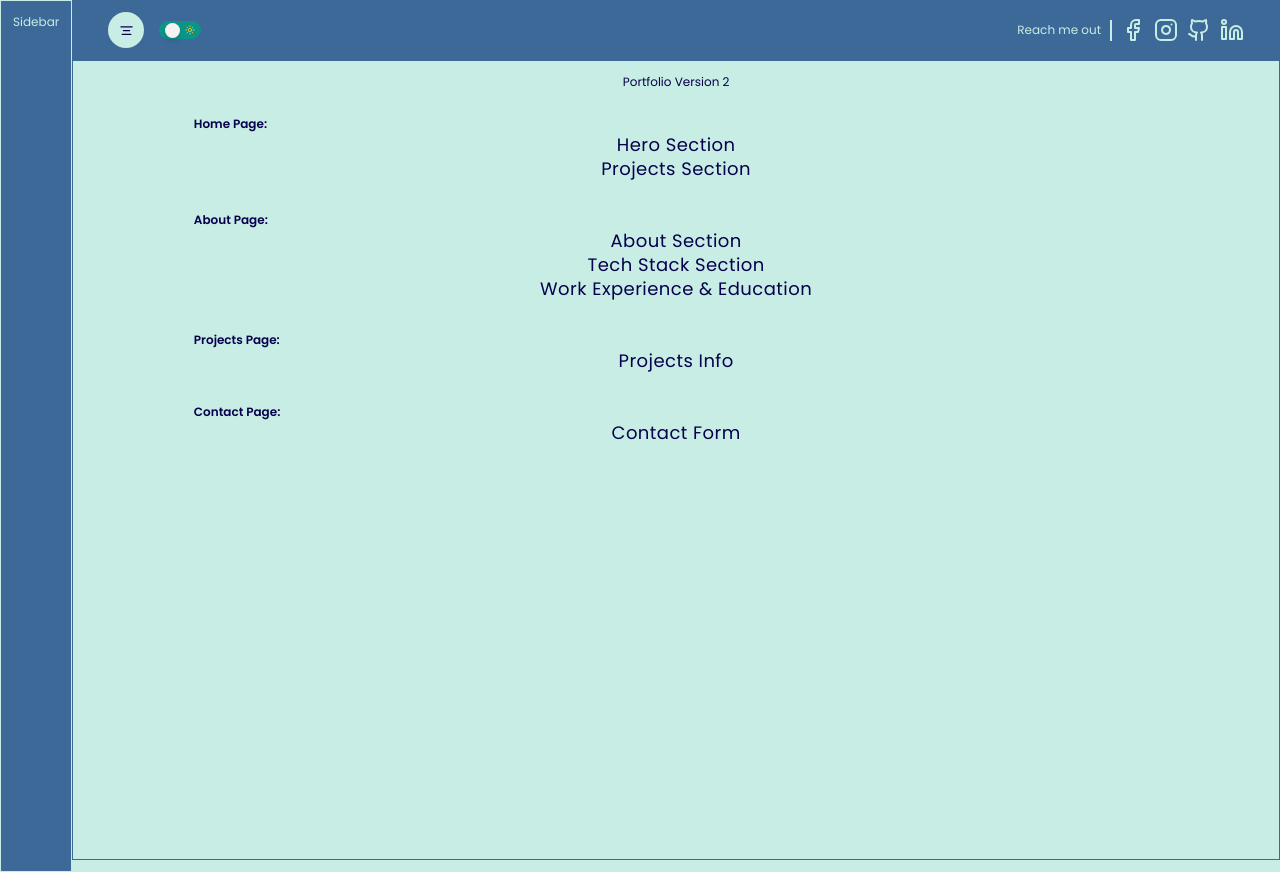
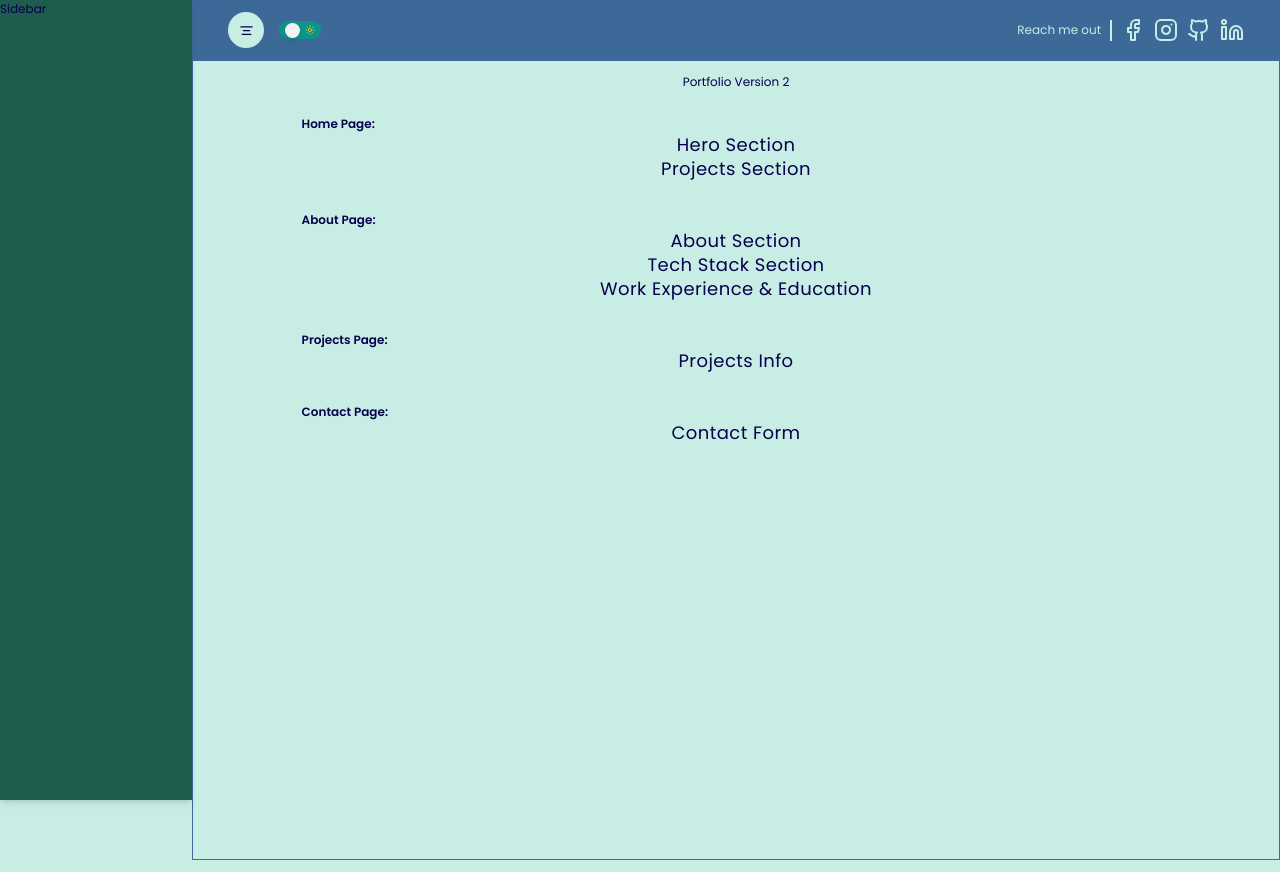
Before and after one commit to bryancastillo10/portfolio, a Next.js app: page / in a window 1280 px wide. Built offline with nearby package versions, Linux system fonts and the light colour scheme; no server answers.

Commit message:
SidebarWidth

```diff
--- a/src/app/(components)/Container/index.tsx
+++ b/src/app/(components)/Container/index.tsx
@@ -25,7 +25,7 @@ const MainLayout = ({children}:ContainerProps) => {
   <div className={`${theme ? "bg-secondary text-primary": "bg-primary text-secondary"}
   flex w-full min-h-screen ease-in-out duration-500`}>
     <Sidebar/>
-    <main className="flex flex-col w-full h-full pb-4">
+    <main className={`flex flex-col w-full h-full pb-4 ${isSideBarCollapsed ? 'md:pl-10': 'md:pl-64'}`}>
       <Navbar/>
       {children}
     </main>
--- a/src/app/(components)/Navbar/SocialMedia.tsx
+++ b/src/app/(components)/Navbar/SocialMedia.tsx
@@ -1,4 +1,4 @@
-import { Facebook, Instagram, Github, Linkedin } from "./icons/SocialMediaIcons";
+import { Facebook, Instagram, Github, Linkedin } from "./SocialMediaIcons";
 
 const SocialMedia = () => {
 
--- a/src/app/(components)/Sidebar/index.tsx
+++ b/src/app/(components)/Sidebar/index.tsx
@@ -1,10 +1,22 @@
 "use client";
 
+import { useAppDispatch, useAppSelector } from "@/app/redux";
+import { setIsSidebarCollapse } from "@/state";
 import React from 'react'
 
 const Sidebar = () => {
+  const dispatch = useAppDispatch();
+  const isSidebarCollapse = useAppSelector((state) => state.global.isSidebarCollapse);
+
+  const toggleSideBar = () => {
+    dispatch(setIsSidebarCollapse(!isSidebarCollapse));
+  };
+
   return (
-    <div className='p-4 bg-light-secondary text-primary border-primary border'>
+    <div className={`fixed flex flex-col transition-all duration-500
+    overflow-hidden h-full shadow-md z-40 bg-dark-primary
+    ${isSidebarCollapse ? 'w-0 md:w-16':'w-72 md:w-64'}
+    `}>
       Sidebar
     </div>
   )
--- a/tailwind.config.ts
+++ b/tailwind.config.ts
@@ -12,6 +12,7 @@ const config: Config = {
       colors:{
         "white":"#F4F3F2",
         "primary":"#c7ede4",
+        "dark-primary":"#1e5c4e",
         "secondary":"#07004d",
         "light-secondary":"#3C6997"
       },
```
Also changed, not shown: src/app/(components)/Navbar/SocialMediaIcons.tsx (renamed from src/app/(components)/Navbar/icons/SocialMediaIcons.tsx).
